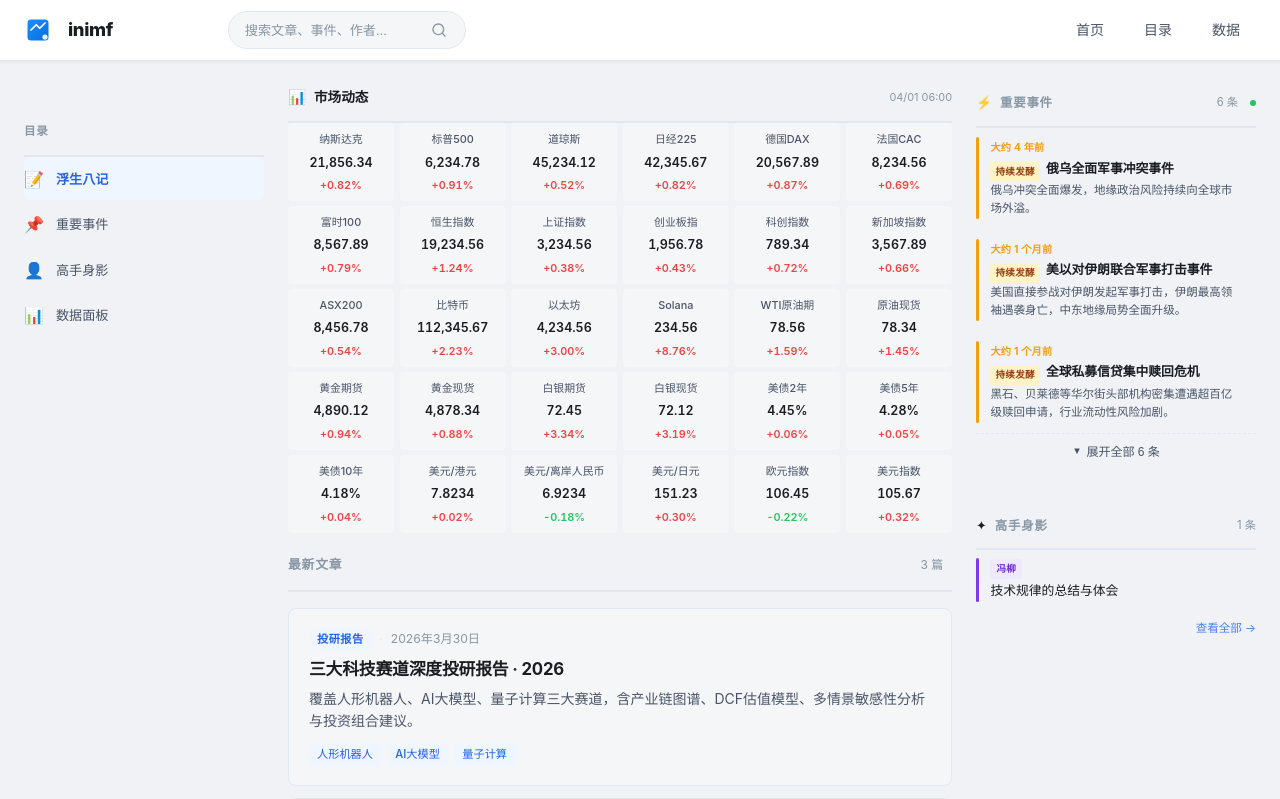
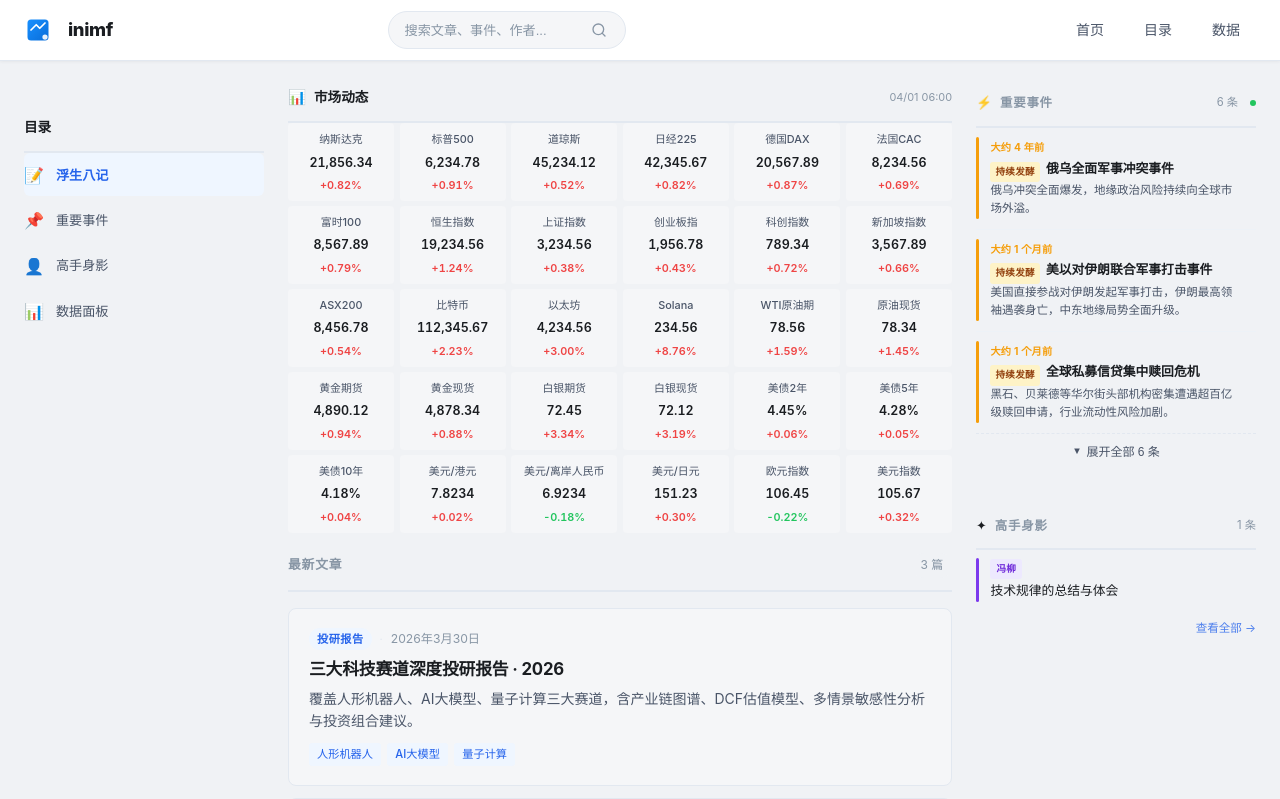
Before and after one commit to web1286/inimf-blog, a Next.js app: page / in a window 1280 px wide. Shown: the top 799 px of the page. Built offline with nearby package versions, Linux system fonts and the light colour scheme.

Commit message:
修复6个问题: 三栏标题统一对齐+搜索框居中+市场数据更新+折叠功能+5列布局+移动端隐藏

```diff
--- a/styles/globals.css
+++ b/styles/globals.css
@@ -100,7 +100,7 @@ a {
 .header-search {
   flex: 1;
   max-width: 420px;
-  margin: 0;
+  margin: 0 auto;
   display: flex;
   justify-content: center;
 }
@@ -1490,6 +1490,9 @@ a {
     margin-top: 1.5rem;
   }
   .site-sidebar {
+    display: none;
+  }
+  .site-right-rail {
     display: none;
   }
   .site-body {
@@ -2571,6 +2574,29 @@ a {
   color: var(--color-text-muted);
 }
 
+.ticker-expand-btn {
+  width: 100%;
+  padding: 0.5rem;
+  background: transparent;
+  border: 1px dashed var(--color-border);
+  border-radius: 4px;
+  font-size: 0.75rem;
+  color: var(--color-text-secondary);
+  cursor: pointer;
+  transition: all 0.2s;
+  margin-top: 0.5rem;
+}
+
+.ticker-expand-btn:hover {
+  background: var(--color-surface-hover);
+  border-color: var(--color-accent);
+  color: var(--color-accent);
+}
+
+.ticker-expand-btn.expanded {
+  border-color: var(--color-accent);
+}
+
 /* ==================== Logo ==================== */
 .site-logo {
   display: inline-flex;
@@ -2593,6 +2619,9 @@ a {
 }
 
 .sidebar-nav-header {
+  display: flex;
+  align-items: center;
+  gap: 0.5rem;
   padding: 0.5rem 0 0.75rem;
   margin-top: 0;
   margin-bottom: 0;
@@ -2600,11 +2629,9 @@ a {
 }
 
 .sidebar-nav-title {
-  font-size: 0.72rem;
-  font-weight: 700;
-  text-transform: uppercase;
-  letter-spacing: 0.06em;
-  color: var(--color-text-muted);
+  font-size: 0.85rem;
+  font-weight: 600;
+  color: var(--color-text);
 }
 
 .sidebar-nav-items {
```
